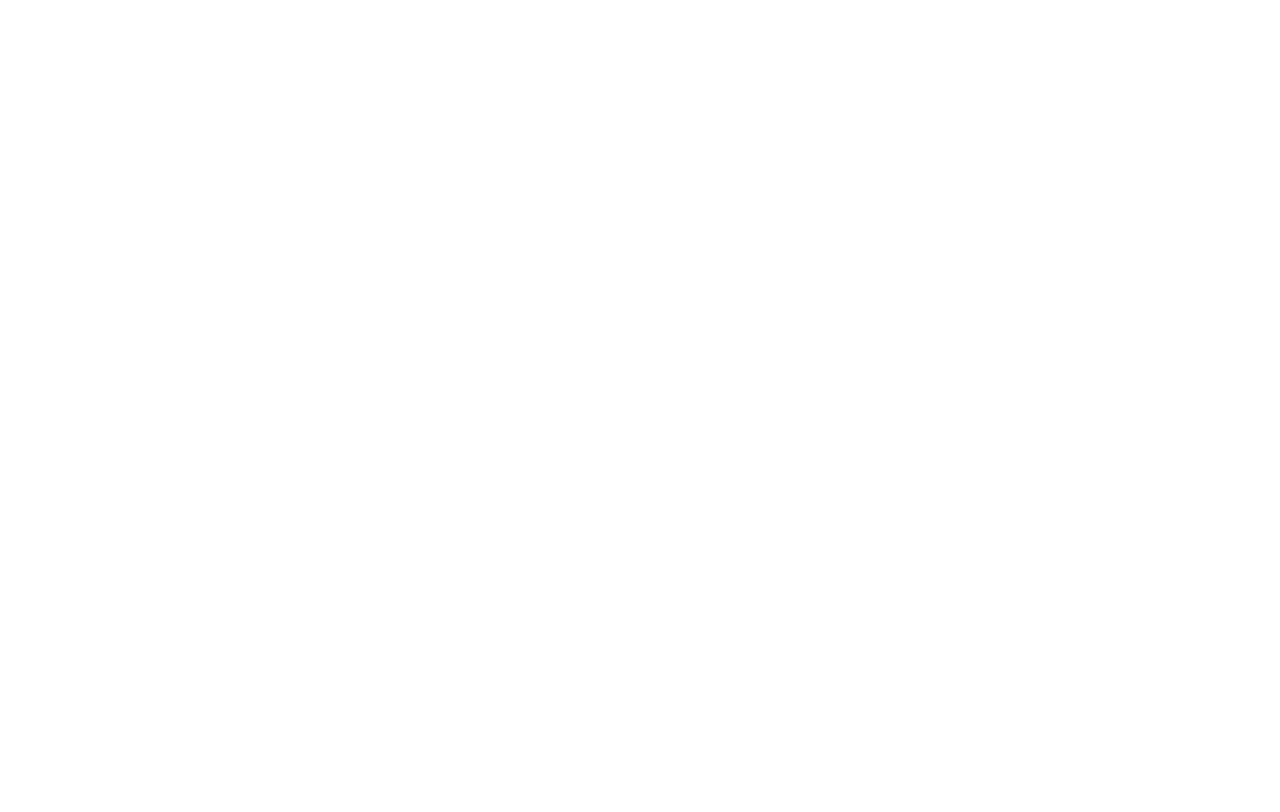
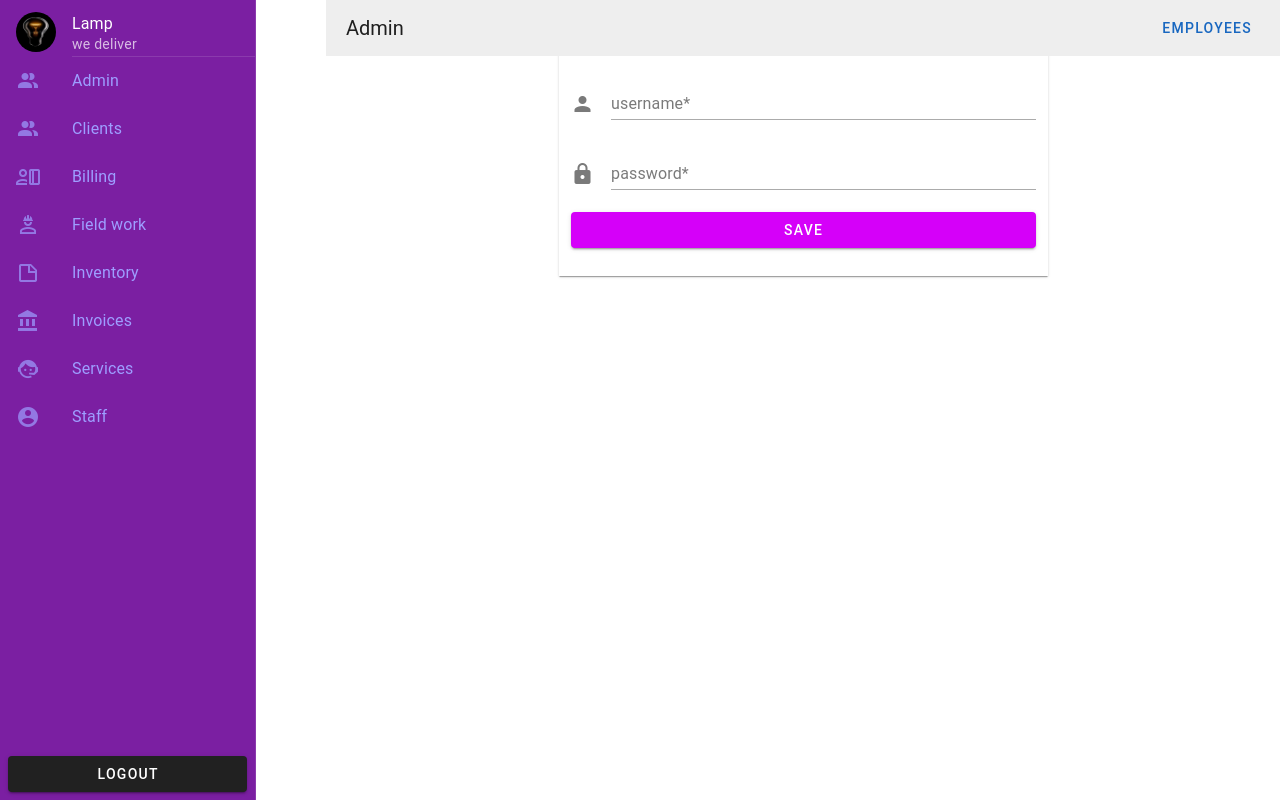
Before and after one commit to chrisgathuthi/crm, a Vue app in the folder frontend/: page /employee in a window 1280 px wide. Before the commit this address had no page. Built offline with nearby package versions, Linux system fonts and the light colour scheme.

Commit message:
ui - added staff & admin pages

```diff
--- /dev/null
+++ b/frontend/src/components/Admin/Employee.vue
@@ -0,0 +1,57 @@
+<script setup>
+import { useForm, useField } from 'vee-validate';
+import * as yup from 'yup'
+import { useToastStore } from '@/stores/toast';
+import axios from 'axios';
+import { useUserStore } from '@/stores/user';
+import { useRouter } from 'vue-router';
+import {ref} from 'vue'
+
+const toast = useToastStore()
+const userStore = useUserStore()
+
+const router = useRouter()
+
+const { errors, values, handleSubmit, resetForm, setErrors } = useForm({
+    validationSchema: yup.object({
+        username: yup.string().required('username required'),
+        password: yup.string().min(6, 'your password should be atleast 6 characters').required('password required'),
+    })
+})
+const username = useField('username')
+const password = useField('password')
+
+const submit = handleSubmit(async () => {
+
+    await axios.post('/accounts/employee/', { username: values.username, password: values.password })
+        .then((response) => {
+            toast.showToast(2000, 'login successful', 'success')
+            resetForm()
+        })
+        .catch((error) => {
+            toast.showToast(3000, 'Login unsuccessful', 'warning')
+            setErrors({
+                username: error.response.data.username,
+                password: error.response.data.password
+        })
+
+    })
+
+})
+ref
+</script>
+<template>
+    <v-row justify="center" class="align-center" >
+        <v-col cols="6" class="elevation-1">
+            <v-form @submit.prevent="submit" class="py-4">
+                <v-text-field label="username*" :error-messages="errors.username" v-model="username.value.value" clearable prepend-icon="mdi-account" variant="underlined"
+                    required></v-text-field>
+                <v-text-field label="password*" :error-messages="errors.password" v-model="password.value.value" prepend-icon="mdi-lock" variant="underlined"
+                    type="password" clearable></v-text-field>
+                    <v-btn type="submit" color="purple-accent-3" class="w-25" elevation-1  block>save
+                    </v-btn>
+            </v-form>
+
+        </v-col>
+    </v-row>
+</template>
--- a/frontend/src/components/ClientList.vue
+++ b/frontend/src/components/ClientList.vue
@@ -34,8 +34,7 @@
           </tr>
         </thead>
         <tbody>
-          <tr v-for="client in store.clients" :key="client.id"
-            @click="router.push({ name: 'client-detail', params: { id: client.id } })">
+          <tr v-for="client in store.clients" :key="client.id" @click="router.push({ name: 'client-detail', params: { id: client.id } })" @mouseover="style={backgroundColor: 'green'}">
             <td>{{ client.serial }}</td>
             <td>{{ client.full_name }}</td>
             <td>{{ client.location }}</td>
--- a/frontend/src/components/Navigation.vue
+++ b/frontend/src/components/Navigation.vue
@@ -5,12 +5,14 @@
 <template>
     <v-navigation-drawer class="bg-purple-darken-2" theme="dark" permanent>
         <v-list color="transparent">
-            <v-list-item prepend-avatar="../../public/logo.png" title="Lamp"
+            <v-list-item prepend-avatar="logo.png" title="Lamp"
                 subtitle="we deliver">
             </v-list-item>
 
             <v-divider inset></v-divider>
 
+            <RouterLink active-class="active" :to="{ name: 'admin' }"><v-list-item prepend-icon="mdi-account-multiple"
+                    title="Admin"></v-list-item></RouterLink>
             <RouterLink active-class="active" :to="{ name: 'clients' }"><v-list-item prepend-icon="mdi-account-multiple"
                     title="Clients"></v-list-item></RouterLink>
             <RouterLink active-class="active" :to="{ name: 'billing' }"><v-list-item
@@ -23,6 +25,8 @@
                     title="Invoices"></v-list-item></RouterLink>
             <RouterLink active-class="active" :to="{ name: 'services' }"><v-list-item prepend-icon="mdi-face-agent"
                     title="Services"></v-list-item></RouterLink>
+        <RouterLink active-class="active" :to="{ name: 'staff' }"><v-list-item prepend-icon="mdi-account-circle"
+                    title="Staff"></v-list-item></RouterLink>
 
         </v-list>
 
--- /dev/null
+++ b/frontend/src/components/Navigation/AdminNavigtion.vue
@@ -0,0 +1,16 @@
+<script setup>
+import { useRouter} from 'vue-router';
+const router = useRouter()
+</script>
+<template>
+    <v-toolbar density="comfortable">
+
+        <v-toolbar-title>Admin</v-toolbar-title>
+
+        <v-spacer></v-spacer>
+
+        <v-btn color="primary" @click="router.push({ name: 'employee' })" class="mr-3">
+            Employees
+        </v-btn>
+    </v-toolbar>
+</template>
--- a/frontend/src/router/index.js
+++ b/frontend/src/router/index.js
@@ -14,7 +14,9 @@
 import PartnerSetup from '../views/PartnerSetupView.vue'
 import PaymentDetail from '../components/PaymentDetail.vue'
 import ServiceForm from '../components/ServiceForm.vue'
-
+import EmployeePage from '../components/Admin/Employee.vue'
+import Admin from '../views/AdminView.vue'
+import Staff from '../views/StaffView.vue'
 
 const router = createRouter({
   history: createWebHistory(import.meta.env.BASE_URL),
@@ -105,6 +107,23 @@
       path: '/',
       name: 'signup',
       component: SignupView
+    },
+    {
+      path: '/admin',
+      name: 'admin',
+      component: Admin,
+      children:[
+        {
+          path: "/employee",
+          name: 'employee',
+          component: EmployeePage
+        },{
+          path: "/staff",
+          name: "staff",
+          component: Staff
+        }
+
+      ]
     }
 
   ]
--- /dev/null
+++ b/frontend/src/views/AdminView.vue
@@ -0,0 +1,17 @@
+<script setup>
+import { RouterView } from 'vue-router';
+import Navigation from '../components/Navigation.vue';
+import AdminNavigtion from '../components/Navigation/AdminNavigtion.vue';
+
+</script>
+<template>
+    <v-row>
+        <v-col cols="3">
+            <Navigation />
+        </v-col>
+        <v-col cols="9">
+            <AdminNavigtion/>
+            <RouterView/>
+        </v-col>
+    </v-row>
+</template>
--- a/frontend/src/views/FieldView.vue
+++ b/frontend/src/views/FieldView.vue
@@ -27,7 +27,7 @@
 
 // update the status
 async function closeTicket(id) {
-    await axios.patch(`/accounts/fieldwork/${id}/`,{isclosed: true}, { headers: { Authorization: `Token ${localStorage.getItem("token")}` } })
+    await axios.patch(`/accounts/fieldwork/${id}/`, { isclosed: true }, { headers: { Authorization: `Token ${localStorage.getItem("token")}` } })
         .then((response) => {
             console.log(response);
             toast.showToast(3000, "ticket closed", "success")
@@ -70,6 +70,13 @@
                 </v-btn>
             </v-toolbar>
             <!-- fieldwork data grid -->
+            <v-row class="mt-8">
+                <v-col>
+                    <div class="subtitle">
+                        Open Tickets
+                    </div>
+                </v-col>
+            </v-row>
 
             <v-container v-for="(item, index) in store.fieldworks" :key="index" v-if="store.fieldworks.length > 0">
                 <v-card max-width="350" elevation="4">
@@ -104,13 +111,11 @@
                             <div class="summary" v-show="expand">
                                 <v-card-text>
                                     {{ item.activities }}
-                                    <v-row>
-                                        <v-col>
-                                            <button @click="closeTicket(item.id)" type="button" block
-                                                color="primary">close</button>
-                                        </v-col>
-                                    </v-row>
+
                                 </v-card-text>
+                                <v-card-action class="w-25">
+                                    <button @click="closeTicket(item.id)" type="button" block size="large" variant="outlined" elevation-1 class="border">close</button>
+                                </v-card-action>
                             </div>
                         </v-expand-transition>
                     </v-card-item>
--- /dev/null
+++ b/frontend/src/views/StaffView.vue
@@ -0,0 +1,5 @@
+<script setup>
+</script>
+<template>
+
+</template>
```
Also changed, not shown: frontend/src/views/Employee.vue (added).
